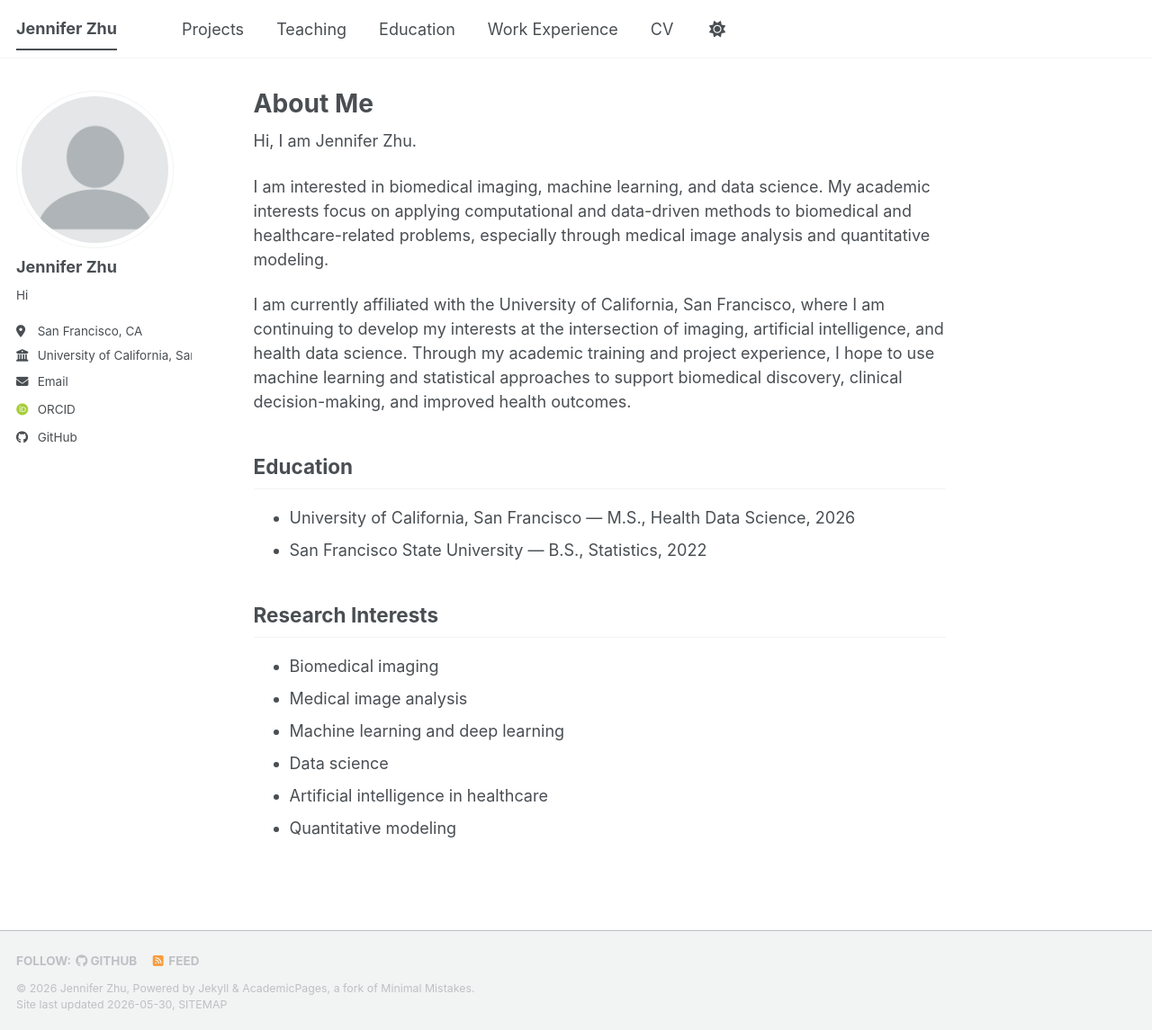
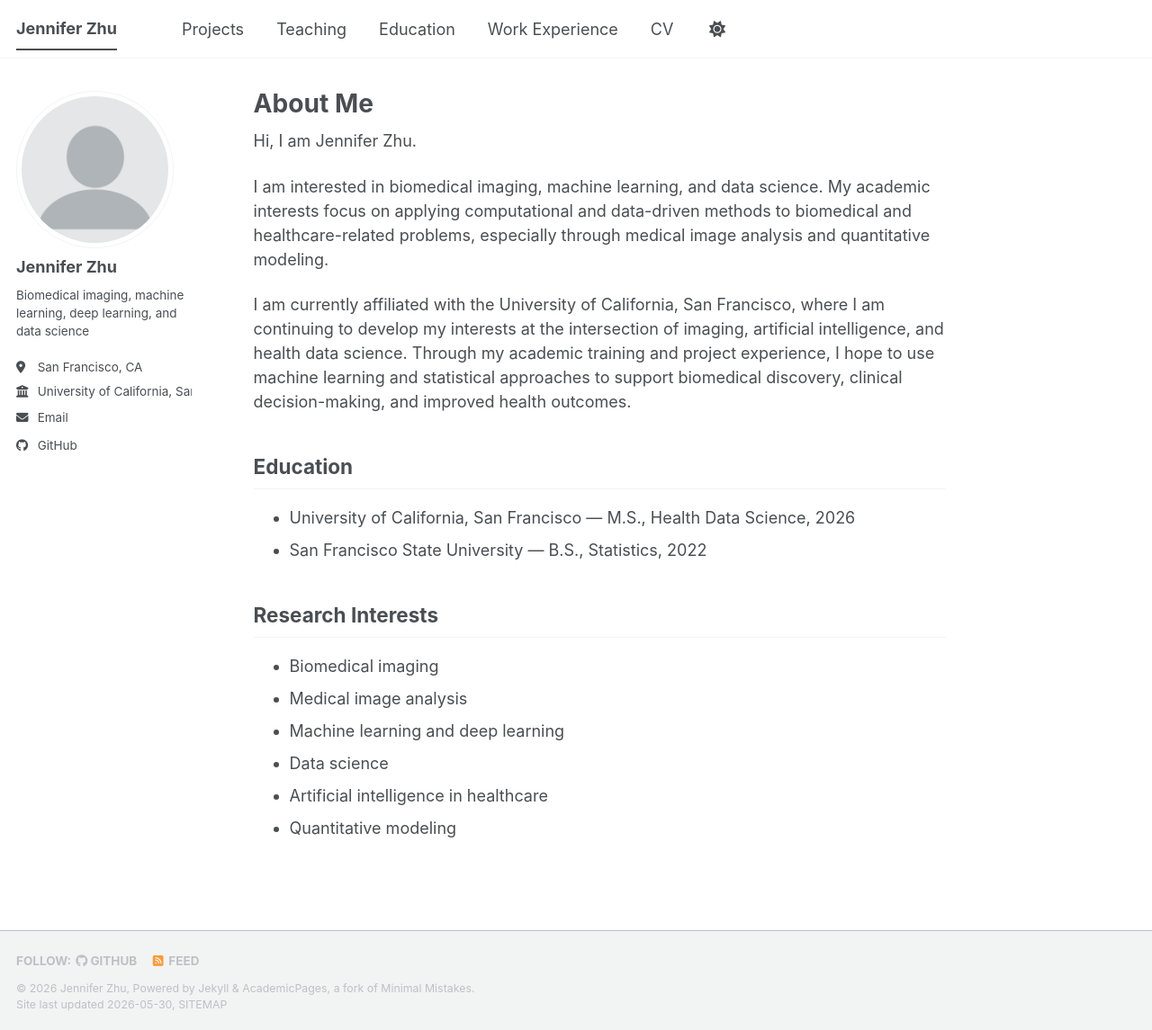
Before and after one commit to jengithubb/jengithubb.github.io, a Jekyll site: the page built from _pages/about.md, in a window 1280 px wide and 1145 px high. Shown: the whole window at 90% size. Built offline with Jekyll 4.4.1, drawn with Linux system fonts in a browser that asks for light colours; some web fonts are replaced; a script bundle is joined from its source files by our own code; library files that are not in the unit come from our copies.

Commit message:
Add files via upload

```diff
--- a/_config.yml
+++ b/_config.yml
@@ -12,11 +12,11 @@
 title                    : "Jennifer Zhu"
 title_separator          : "-"
 name                     : &name "Jennifer Zhu"
-description              : &description "Jennifer Zhu's academic portfolio"   # Update this with a general description of your site, this is the default if not overridden by a page
+description              : &description "Personal academic portfolio of Jennifer Zhu, focused on biomedical imaging, machine learning, deep learning, and data science"   # Update this with a general description of your site, this is the default if not overridden by a page
 url                      : https://jengithubb.github.io # The base hostname & protocol for your site e.g. "https://[your GitHub username].github.io",
                                                            # or if you already have some other page hosted on Github then use "https://[your GitHub username].github.io/[Your Repo Name]"
 baseurl                  : "" # the subpath of your site, e.g. "/blog"
-repository               : "jengithubb.github.io"
+repository               : "jengithubb/jengithubb.github.io"
 
 # Site Author - The following control what appear as part of the author content on the side bar.
 #               If a field is blank the icon and link will not appear, otherwise it will be shown.
@@ -26,7 +26,7 @@
   avatar           : "profile.png"
   name             : "Jennifer Zhu"
   pronouns         : # example: "she/her"
-  bio              : "Hi"
+  bio              : "Biomedical imaging, machine learning, deep learning, and data science"
   location         : "San Francisco, CA"
   employer         : "University of California, San Francisco"
   uri              : # URL
@@ -38,7 +38,7 @@
  # googlescholar    : "https://scholar.google.com/citations?user=PS_CX0AAAAAJ"
   # inspire-hep      : # URL
   # impactstory      : # URL
-  orcid            : "https://orcid.org/yourorcidurl"
+  orcid            : # URL, e.g. "https://orcid.org/0000-0000-0000-0000"
   #semantic         : # URL
   #ssrn             : # URL
   #pubmed           : "https://www.ncbi.nlm.nih.gov/pubmed/?term=john+snow"
@@ -144,12 +144,12 @@
   app_id                 :
   publisher              :
 og_image                 :  # Social media default site image
-og_description           :  # Social media default site image description
+og_description           : "Personal academic portfolio of Jennifer Zhu, focused on biomedical imaging, machine learning, deep learning, and data science"
 # For specifying social profiles
 # - https://developers.google.com/structured-data/customize/social-profiles
 social:
-  type                   : # Person or Organization (defaults to Person)
-  name                   : # If the user or organization name differs from the site's name
+  type                   : Person # Person or Organization (defaults to Person)
+  name                   : "Jennifer Zhu" # If the user or organization name differs from the site's name
   links: # An array of links to social media profiles
 
 
@@ -302,7 +302,7 @@
 permalink: /:categories/:title/
 # paginate: 5 # amount of posts to show
 # paginate_path: /page:num/
-timezone: Etc/UTC # https://en.wikipedia.org/wiki/List_of_tz_database_time_zones
+timezone: America/Los_Angeles # https://en.wikipedia.org/wiki/List_of_tz_database_time_zones
 
 
 # Plugins
```
